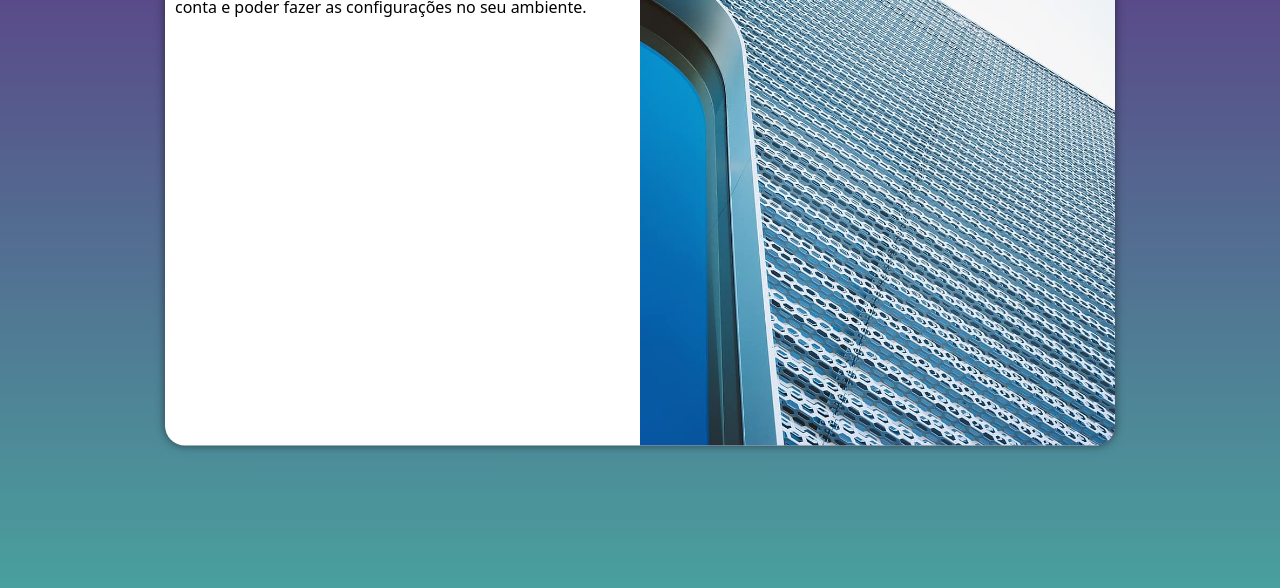
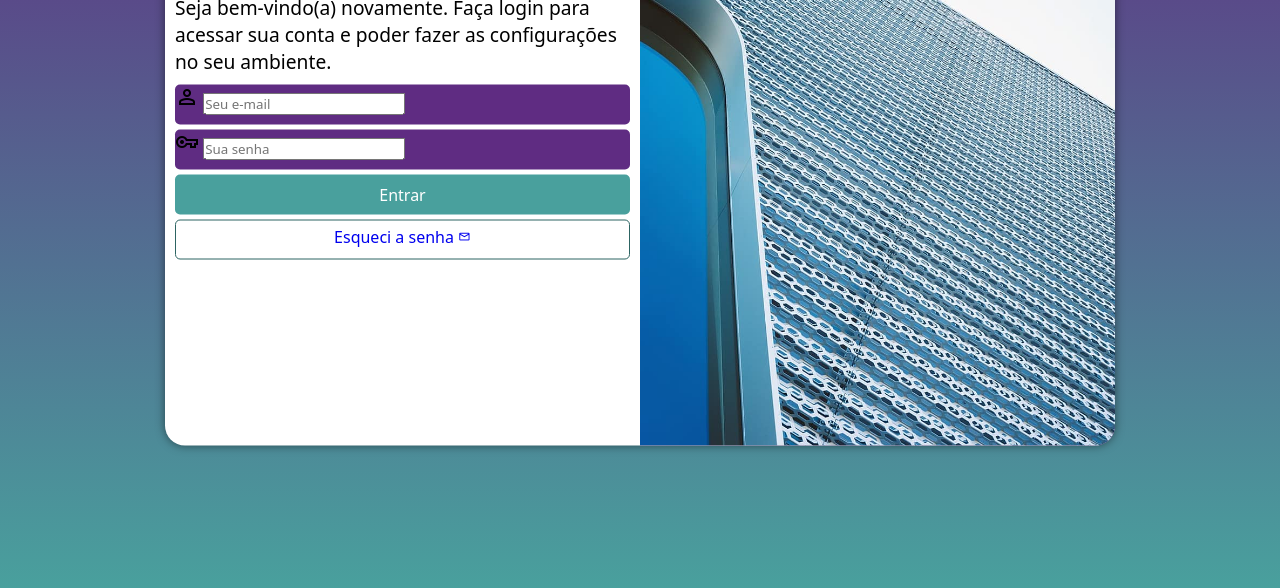
Before and after one commit to gustcustodio/projeto-login, a plain HTML site: page index.html in a window 1280 px wide. Shown: the part 212-800 px from the top of the page. Drawn offline with nearby package versions, Linux system fonts and the light colour scheme.

Commit message:
att-estilos

```diff
--- a/estilo/media-query.css
+++ b/estilo/media-query.css
@@ -51,4 +51,12 @@
         float: left;
         width: 50%;
     }
+
+    div#formulario > h1 {
+        font-size: 2em;
+    }
+
+    div#formulario > p {
+        font-size: 1.2em;
+    }
 }
--- a/estilo/style.css
+++ b/estilo/style.css
@@ -52,3 +52,64 @@ div#formulario {
     display: block;
     padding: 10px;
 }
+
+div#formulario > h1 {
+    text-align: center;
+    margin-bottom: 10px;
+}
+
+div#formulario > p {
+    font-size: 0.8em;
+    margin-bottom: 10px;
+}
+
+form > div.campo {
+    display: block;
+    background-color: #5f2c82;
+    height: 40px;
+    border-radius: 5px;
+    margin: 5px 0px;
+}
+
+div.campo > label {
+    display: none;
+}
+
+form > input[type=submit] {
+    display: block;
+    font-size: 1em;
+    width: 100%;
+    height: 40px;
+    color: white;
+    background-color: #49a09d;
+    border: none;
+    border-radius: 5px;
+    cursor: pointer;
+}
+
+form > input[type=submit]:hover {
+    background-color: #2d6462;
+}
+
+form > a.botao {
+    display: block;
+    text-align: center;
+    text-decoration: none;
+    font-size: 1em;
+    width: 100%;
+    height: 40px;
+    padding-top: 5px;
+    margin-top: 5px;
+    background-color: white;
+    border: 1px solid #2d6462;
+    border-radius: 5px;
+}
+
+form > a.botao:hover {
+    color: white;
+    background-color: #2d6462;
+}
+
+form > a.botao > i {
+    font-size: 0.8em;
+}
--- a/index.html
+++ b/index.html
@@ -4,6 +4,7 @@
     <meta charset="UTF-8">
     <meta name="viewport" content="width=device-width, initial-scale=1.0">
     <title>Login</title>
+    <link href="https://fonts.googleapis.com/css2?family=Material+Symbols+Outlined" rel="stylesheet"/>
     <link rel="stylesheet" href="estilo/style.css">
     <link rel="stylesheet" href="estilo/media-query.css">
 </head>
@@ -16,7 +17,21 @@
                 <h1>Login</h1>
                 <p>Seja bem-vindo(a) novamente. Faça login para acessar sua conta e poder fazer as configurações no seu ambiente.</p>
                 <form action="login.php" method="post">
-
+                    <div class="campo">
+                        <i class="material-symbols-outlined">person</i>
+                        <input type="email" name="login" id="ilogin" placeholder="Seu e-mail" autocomplete="email" required maxlength="30">
+                        <label for="ilogin">Login</label>
+                    </div>
+                    <div class="campo">
+                        <i class="material-symbols-outlined">vpn_key</i>
+                        <input type="password" name="senha" id="isenha" placeholder="Sua senha" autocomplete="current-password" required minlength="8" maxlength="16">
+                        <label for="isenha">Senha</label>
+                    </div>
+                    <input type="submit" value="Entrar">
+                    <a href="#" class="botao">
+                        Esqueci a senha
+                        <i class="material-symbols-outlined">mail</i>
+                    </a>
                 </form>
             </div>
         </section>
```
